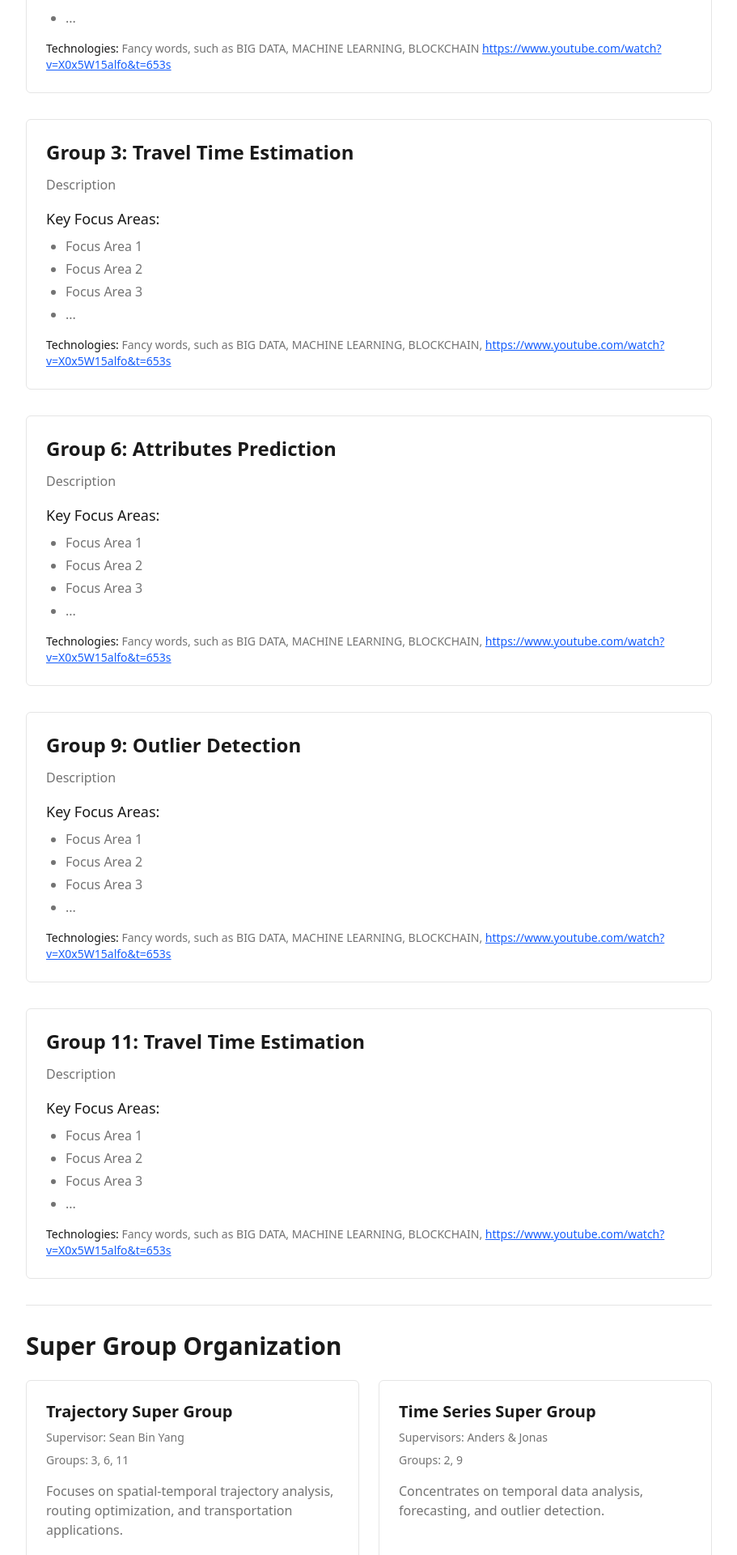
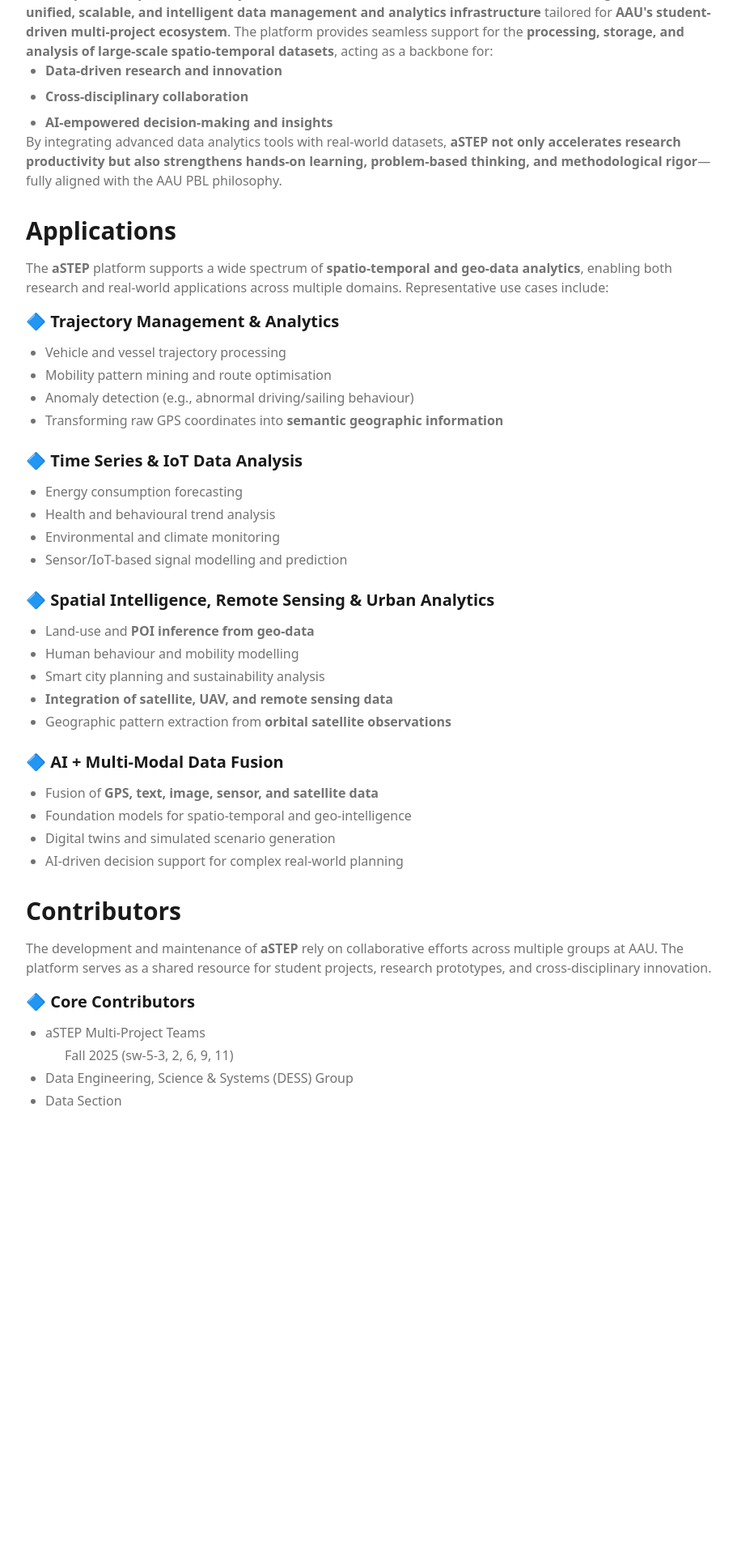
Before and after one commit to astep-aau/aSTEP-frontend, a Next.js app: page / in a window 1280 px wide. Shown: the part 820-2740 px from the top of the page at 81% size, without its empty margins (184-1095 px from the left). After the commit the page ends 2223 px from the top, so only its background shows below. Built offline with nearby package versions, Linux system fonts and the light colour scheme.

Commit message:
new frontpage

```diff
--- a/app/page.tsx
+++ b/app/page.tsx
@@ -1,114 +1,112 @@
-import { GroupCard } from "@/components/group-card"
-
 export default function Home() {
   return (
     <div className="container mx-auto px-6 py-8 max-w-4xl">
       <div className="mb-8">
         <h1 className="text-4xl font-bold text-foreground text-center">aSTEP</h1>
         <h1 className="text-4xl font-bold text-foreground mb-4 text-center">AAU Spatio-TEmporal data analytics Platform</h1>
-        <p className="text-lg text-muted-foreground">
-          Discover what each group is working on in the aSTEP platform.
-        </p>
+        <div className="flex justify-start mt-8">
+          <a
+            href="/aSTEP.docx"
+            download
+            className="inline-flex items-center px-4 py-2 text-sm text-muted-foreground border border-border rounded-md hover:bg-accent hover:text-accent-foreground transition-colors"
+          >
+            <svg xmlns="http://www.w3.org/2000/svg" className="h-4 w-4 mr-2" fill="none" viewBox="0 0 24 24" stroke="currentColor">
+              <path strokeLinecap="round" strokeLinejoin="round" strokeWidth={2} d="M12 10v6m0 0l-3-3m3 3l3-3m2 8H7a2 2 0 01-2-2V5a2 2 0 012-2h5.586a1 1 0 01.707.293l5.414 5.414a1 1 0 01.293.707V19a2 2 0 01-2 2z" />
+            </svg>
+            Download aSTEP Document
+          </a>
+        </div>
       </div>
 
-      <div className="space-y-8">
-        <GroupCard
-          title="Group 2: Forecasting"
-          description="Description"
-          focusAreas={[
-            "Focus Area 1",
-            "Focus Area 2",
-            "Focus Area 3",
-            "..."
-          ]}
-          technologies="Fancy words, such as BIG DATA, MACHINE LEARNING, BLOCKCHAIN https://www.youtube.com/watch?v=X0x5W15alfo&t=653s"
-        />
+      <div className="space-y-8 prose prose-lg dark:prose-invert max-w-none">
+        <section>
+          <h2 className="text-3xl font-bold text-foreground mb-4">Introduction & Motivation</h2>
+          <p className="text-muted-foreground">
+            In modern research and education, <strong>spatio-temporal data</strong> has become a cornerstone for understanding complex real-world phenomena—ranging from mobility patterns and urban planning to environmental monitoring and social behaviour analysis. However, managing and analysing such data at scale remains a significant challenge for student projects and collaborative research activities. <br /><br />
+          </p>
+          <p className="text-muted-foreground">
+            <strong>AAU&apos;s Spatio-Temporal Data Analytics Platform (aSTEP)</strong> is established to address this challenge. It serves as a <strong>unified, scalable, and intelligent data management and analytics infrastructure</strong> tailored for <strong>AAU&apos;s student-driven multi-project ecosystem</strong>. The platform provides seamless support for the <strong>processing, storage, and analysis of large-scale spatio-temporal datasets</strong>, acting as a backbone for:
+          </p>
+          <ul className="list-disc pl-6 text-muted-foreground space-y-2">
+            <li><strong>Data-driven research and innovation</strong></li>
+            <li><strong>Cross-disciplinary collaboration</strong></li>
+            <li><strong>AI-empowered decision-making and insights</strong></li>
+          </ul>
+          <p className="text-muted-foreground">
+            By integrating advanced data analytics tools with real-world datasets, <strong>aSTEP not only accelerates research productivity but also strengthens hands-on learning, problem-based thinking, and methodological rigor</strong>—fully aligned with the AAU PBL philosophy.
+          </p>
+        </section>
 
-        <GroupCard
-          title="Group 3: Travel Time Estimation"
-          description="Description"
-          focusAreas={[
-            "Focus Area 1",
-            "Focus Area 2",
-            "Focus Area 3",
-            "..."
-          ]}
-          technologies="Fancy words, such as BIG DATA, MACHINE LEARNING, BLOCKCHAIN, https://www.youtube.com/watch?v=X0x5W15alfo&t=653s"
-        />
+        <section>
+          <h2 className="text-3xl font-bold text-foreground mb-4">Applications</h2>
+          <p className="text-muted-foreground mb-4">
+            The <strong>aSTEP</strong> platform supports a wide spectrum of <strong>spatio-temporal and geo-data analytics</strong>, enabling both research and real-world applications across multiple domains. Representative use cases include:
+          </p>
 
-
-        <GroupCard
-          title="Group 6: Attributes Prediction"
-          description="Description"
-          focusAreas={[
-            "Focus Area 1",
-            "Focus Area 2",
-            "Focus Area 3",
-            "..."
-          ]}
-          technologies="Fancy words, such as BIG DATA, MACHINE LEARNING, BLOCKCHAIN, https://www.youtube.com/watch?v=X0x5W15alfo&t=653s"
-        />
-
-
-        <GroupCard
-          title="Group 9: Outlier Detection"
-          description="Description"
-          focusAreas={[
-            "Focus Area 1",
-            "Focus Area 2",
-            "Focus Area 3",
-            "..."
-          ]}
-          technologies="Fancy words, such as BIG DATA, MACHINE LEARNING, BLOCKCHAIN, https://www.youtube.com/watch?v=X0x5W15alfo&t=653s"
-        />
-
-        <GroupCard
-          title="Group 11: Travel Time Estimation"
-          description="Description"
-          focusAreas={[
-            "Focus Area 1",
-            "Focus Area 2",
-            "Focus Area 3",
-            "..."
-          ]}
-          technologies="Fancy words, such as BIG DATA, MACHINE LEARNING, BLOCKCHAIN, https://www.youtube.com/watch?v=X0x5W15alfo&t=653s"
-        />
-
-        {/* Super Groups */}
-        <div className="border-t pt-8">
-          <h2 className="text-3xl font-bold text-foreground mb-6">Super Group Organization</h2>
-
-          <div className="grid md:grid-cols-2 gap-6">
-            {/* Trajectory Super Group */}
-            <div className="border rounded-lg p-6 bg-card">
-              <h3 className="text-xl font-semibold text-foreground mb-2">Trajectory Super Group</h3>
-              <p className="text-sm text-muted-foreground mb-2">
-                <span className="font-medium">Supervisor:</span> Sean Bin Yang
-              </p>
-              <p className="text-sm text-muted-foreground mb-4">
-                <span className="font-medium">Groups:</span> 3, 6, 11
-              </p>
-              <p className="text-muted-foreground">
-                Focuses on spatial-temporal trajectory analysis, routing optimization, and transportation applications.
-              </p>
+          <div className="space-y-6">
+            <div>
+              <h3 className="text-xl font-semibold text-foreground mb-3">🔷 Trajectory Management & Analytics</h3>
+              <ul className="list-disc pl-6 text-muted-foreground space-y-1">
+                <li>Vehicle and vessel trajectory processing</li>
+                <li>Mobility pattern mining and route optimisation</li>
+                <li>Anomaly detection (e.g., abnormal driving/sailing behaviour)</li>
+                <li>Transforming raw GPS coordinates into <strong>semantic geographic information</strong></li>
+              </ul>
             </div>
 
-            {/* Time Series Super Group */}
-            <div className="border rounded-lg p-6 bg-card">
-              <h3 className="text-xl font-semibold text-foreground mb-2">Time Series Super Group</h3>
-              <p className="text-sm text-muted-foreground mb-2">
-                <span className="font-medium">Supervisors:</span> Anders & Jonas
-              </p>
-              <p className="text-sm text-muted-foreground mb-4">
-                <span className="font-medium">Groups:</span> 2, 9
-              </p>
-              <p className="text-muted-foreground">
-                Concentrates on temporal data analysis, forecasting, and outlier detection.
-              </p>
+            <div>
+              <h3 className="text-xl font-semibold text-foreground mb-3">🔷 Time Series & IoT Data Analysis</h3>
+              <ul className="list-disc pl-6 text-muted-foreground space-y-1">
+                <li>Energy consumption forecasting</li>
+                <li>Health and behavioural trend analysis</li>
+                <li>Environmental and climate monitoring</li>
+                <li>Sensor/IoT-based signal modelling and prediction</li>
+              </ul>
+            </div>
+
+            <div>
+              <h3 className="text-xl font-semibold text-foreground mb-3">🔷 Spatial Intelligence, Remote Sensing & Urban Analytics</h3>
+              <ul className="list-disc pl-6 text-muted-foreground space-y-1">
+                <li>Land-use and <strong>POI inference from geo-data</strong></li>
+                <li>Human behaviour and mobility modelling</li>
+                <li>Smart city planning and sustainability analysis</li>
+                <li><strong>Integration of satellite, UAV, and remote sensing data</strong></li>
+                <li>Geographic pattern extraction from <strong>orbital satellite observations</strong></li>
+              </ul>
+            </div>
+
+            <div>
+              <h3 className="text-xl font-semibold text-foreground mb-3">🔷 AI + Multi-Modal Data Fusion</h3>
+              <ul className="list-disc pl-6 text-muted-foreground space-y-1">
+                <li>Fusion of <strong>GPS, text, image, sensor, and satellite data</strong></li>
+                <li>Foundation models for spatio-temporal and geo-intelligence</li>
+                <li>Digital twins and simulated scenario generation</li>
+                <li>AI-driven decision support for complex real-world planning</li>
+              </ul>
             </div>
           </div>
-        </div>
+        </section>
+
+        <section>
+          <h2 className="text-3xl font-bold text-foreground mb-4">Contributors</h2>
+          <p className="text-muted-foreground mb-4">
+            The development and maintenance of <strong>aSTEP</strong> rely on collaborative efforts across multiple groups at AAU. The platform serves as a shared resource for student projects, research prototypes, and cross-disciplinary innovation.
+          </p>
+
+          <div>
+            <h3 className="text-xl font-semibold text-foreground mb-3">🔷 Core Contributors</h3>
+            <ul className="list-disc pl-6 text-muted-foreground space-y-1">
+              <li>aSTEP Multi-Project Teams
+                <ul className="list-circle pl-6 mt-1">
+                  <li>Fall 2025 (sw-5-3, 2, 6, 9, 11)</li>
+                </ul>
+              </li>
+              <li>Data Engineering, Science & Systems (DESS) Group</li>
+              <li>Data Section</li>
+            </ul>
+          </div>
+        </section>
       </div>
-    </div>
+    </div >
   );
 }
--- a/components/group-card.tsx
+++ /dev/null
@@ -1,49 +0,0 @@
-interface GroupCardProps {
-  title: string
-  description: string
-  focusAreas: string[]
-  technologies: string
-}
-
-function renderTextWithLinks(text: string) {
-  const urlRegex = /(https?:\/\/[^\s\)]+)/g;
-  const parts = text.split(urlRegex);
-
-  return parts.map((part, index) => {
-    if (part.match(urlRegex)) {
-      return (
-        <a
-          key={index}
-          href={part}
-          target="_blank"
-          rel="noopener noreferrer"
-          className="text-blue-600 hover:text-blue-800 underline dark:text-blue-400 dark:hover:text-blue-300"
-        >
-          {part}
-        </a>
-      );
-    }
-    return part;
-  });
-}
-
-export function GroupCard({ title, description, focusAreas, technologies }: GroupCardProps) {
-  return (
-    <div className="border rounded-lg p-6 bg-card">
-      <h2 className="text-2xl font-semibold text-foreground mb-3">{title}</h2>
-      <p className="text-muted-foreground mb-4">{description}</p>
-      <div className="mb-4">
-        <h3 className="text-lg font-medium text-foreground mb-2">Key Focus Areas:</h3>
-        <ul className="list-disc pl-6 space-y-1 text-muted-foreground">
-          {focusAreas.map((area, index) => (
-            <li key={index}>{area}</li>
-          ))}
-        </ul>
-      </div>
-      <div className="text-sm">
-        <span className="font-medium text-foreground">Technologies: </span>
-        <span className="text-muted-foreground">{renderTextWithLinks(technologies)}</span>
-      </div>
-    </div>
-  )
-}
```
Also changed, not shown: 1 other file (tests, documents, lock files or other folders).
